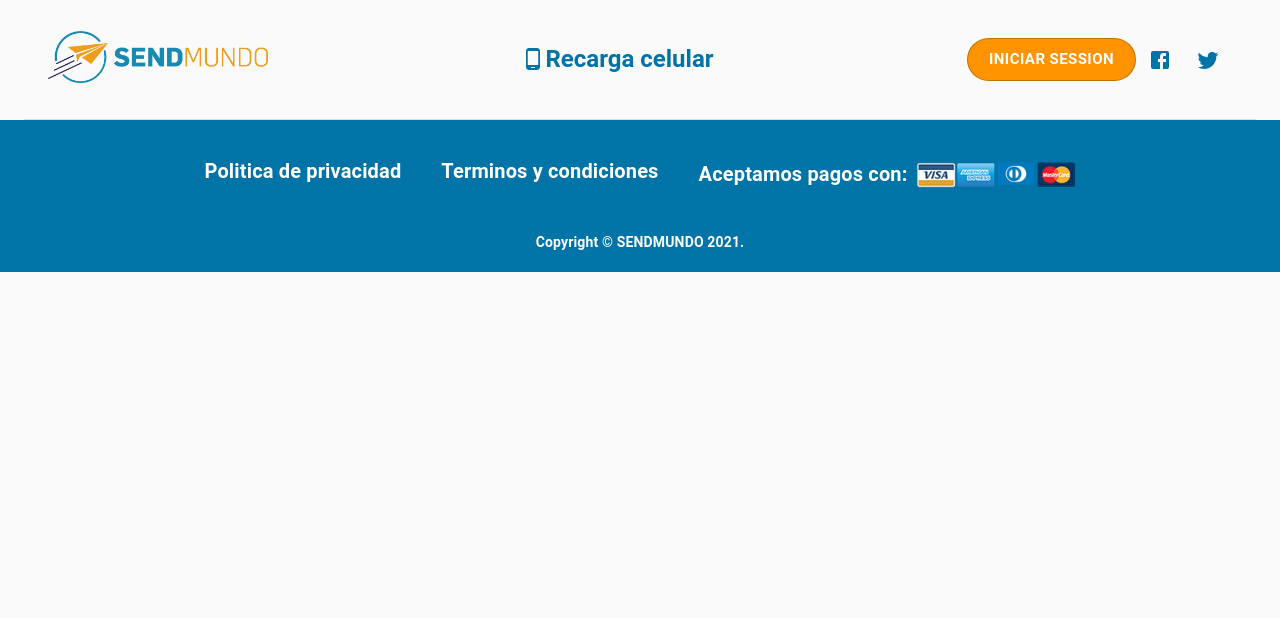
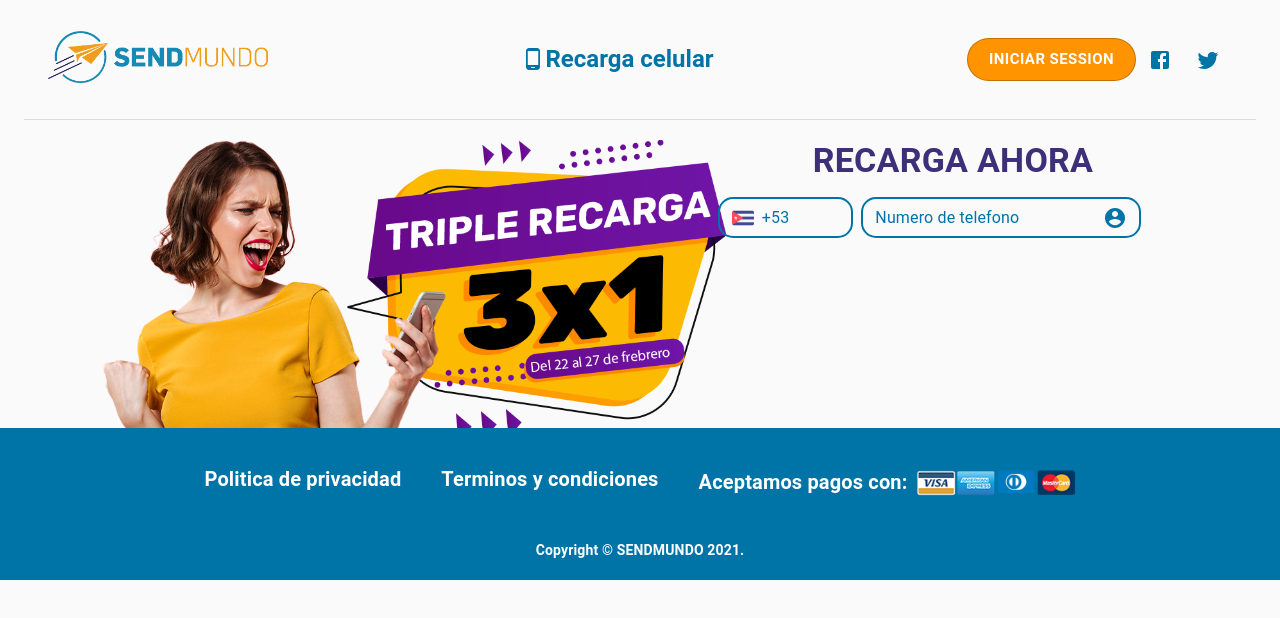
Before and after one commit to afonsecac/sendmundo, a React (Create React App) app: page / in a window 1280 px wide. Shown: the top 618 px of the page. Built offline with nearby package versions, Linux system fonts and the light colour scheme.

Commit message:
master: add charge section + add theme for swith TODO:// Add dark Theme but not important for now

```diff
--- a/src/App.js
+++ b/src/App.js
@@ -1,11 +1,17 @@
 import React from "react";
+import {
+  MuiThemeProvider as ThemeProvider,
+  CssBaseline,
+} from "@material-ui/core";
+import { themeDefault } from "themes/DefaultTheme";
 import UserLayout from "layout/UserLayout";
 
 function App() {
   return (
-    <React.Fragment>
+    <ThemeProvider theme={themeDefault}>
+      <CssBaseline />
       <UserLayout />
-    </React.Fragment>
+    </ThemeProvider>
   );
 }
 
--- a/src/layout/UserLayout.jsx
+++ b/src/layout/UserLayout.jsx
@@ -3,14 +3,16 @@ import CssBaseline from "@material-ui/core/CssBaseline";
 import { Container } from "@material-ui/core";
 import Header from "components/headers/Header";
 import Footer from "components/footer/Footer";
+import ModulesRoutes from "modules/ModulesRoutes";
 
 export default function UserLayout() {
   return (
     <React.Fragment>
-      <CssBaseline />
       <Container maxWidth={false}>
         <Header title="Recarga celular" />
-        <main></main>
+        <main>
+          <ModulesRoutes />
+        </main>
       </Container>
       <Footer />
     </React.Fragment>
--- /dev/null
+++ b/src/modules/ModulesRoutes.jsx
@@ -0,0 +1,13 @@
+import React from "react";
+import { BrowserRouter as Router, Route, Switch } from "react-router-dom";
+import HomeContainer from "modules/home/containers/HomeContainer";
+
+export default function ModulesRoutes() {
+  return (
+    <Router>
+      <Switch>
+        <Route path="/" exact component={HomeContainer} />
+      </Switch>
+    </Router>
+  );
+}
--- /dev/null
+++ b/src/modules/home/components/Promotion.jsx
@@ -0,0 +1,119 @@
+import React, { useState } from "react";
+import { makeStyles } from "@material-ui/core/styles";
+import {
+  Grid,
+  Typography,
+  MenuItem,
+  TextField,
+  InputAdornment,
+} from "@material-ui/core";
+import AccountCircleRoundedIcon from "@material-ui/icons/AccountCircleRounded";
+import CubaFlag from "styles/imgs/flags/cuba.png";
+
+const useStyles = makeStyles((theme) => ({
+  title: {
+    fontWeight: 600,
+    color: "#3d3078",
+  },
+  formControl: {
+    minWidth: 120,
+  },
+  textField: {
+    [`& fieldset`]: {
+      borderRadius: 15,
+      border: "2px solid #0073a7",
+    },
+  },
+  multilineColor: {
+    color: "#0073a7",
+  },
+  inputLabel: {
+    color: "#0073a7",
+    "&.focused": {
+      color: "#0073a7",
+    },
+  },
+}));
+
+const countries = [
+  {
+    label: "Cuba",
+    src: CubaFlag,
+    link: " ",
+    value: "cu",
+    code: "+53",
+  },
+];
+
+export default function Promotion() {
+  const classes = useStyles();
+
+  const [country, setCountry] = useState("cu");
+
+  const handleChange = (event) => {
+    setCountry(event.target.value);
+  };
+
+  const [value, setValue] = useState();
+  const handleChangeValue = (event) => {
+    setValue(event.target.value);
+  };
+
+  return (
+    <>
+      <Grid container direction="column" alignContent="flex-end" spacing={2}>
+        <Grid item>
+          <Typography className={classes.title} variant="h4" align="center">
+            RECARGA AHORA
+          </Typography>
+        </Grid>
+        <Grid item>
+          <Grid container item spacing={1} justify="center">
+            <Grid item xs={12} sm={3}>
+              <TextField
+                name="country"
+                size="small"
+                value="+53"
+                variant="outlined"
+                className={classes.textField}
+                InputProps={{
+                  startAdornment: (
+                    <InputAdornment position="start">
+                      <img src={CubaFlag} alt="Flag" width={22} />
+                    </InputAdornment>
+                  ),
+                  className: classes.multilineColor,
+                }}
+              />
+            </Grid>
+            <Grid item xs={12} sm={7}>
+              <TextField
+                name="phoneNumber"
+                size="small"
+                value={value}
+                label="Numero de telefono"
+                onChange={handleChangeValue}
+                variant="outlined"
+                className={classes.textField}
+                InputLabelProps={{
+                  classes: {
+                    root: classes.inputLabel,
+                    focused: "focused",
+                  },
+                }}
+                InputProps={{
+                  endAdornment: (
+                    <InputAdornment position="end">
+                      <AccountCircleRoundedIcon />
+                    </InputAdornment>
+                  ),
+                  className: classes.multilineColor,
+                }}
+              />
+            </Grid>
+          </Grid>
+        </Grid>
+      </Grid>
+    </>
+  );
+}
--- /dev/null
+++ b/src/modules/home/containers/HomeContainer.jsx
@@ -0,0 +1,31 @@
+import React from "react";
+import { makeStyles } from "@material-ui/styles";
+import { Grid } from "@material-ui/core";
+import Promorion from "modules/home/components/Promotion";
+import BanerPromotion from "styles/imgs/Banner_1.png";
+
+const useStyles = makeStyles((theme) => ({
+  root: {
+    backgroundImage: `url(${BanerPromotion})`,
+    backgroundRepeat: "no-repeat",
+    backgroundSize: "cover",
+    padding: 20,
+  },
+}));
+
+export default function HomeContainer() {
+  const classes = useStyles();
+  return (
+    <React.Fragment>
+      <Grid
+        container
+        direction="column"
+        alignItems="stretch"
+        className={classes.root}
+      >
+        <Promorion />
+        <Grid style={{ height: 170 }} item></Grid>
+      </Grid>
+    </React.Fragment>
+  );
+}
--- /dev/null
+++ b/src/themes/DefaultTheme.jsx
@@ -0,0 +1,15 @@
+import { createMuiTheme } from "@material-ui/core/styles";
+
+export const themeDefault = createMuiTheme({
+  overrides: {
+    MuiInput: {
+      // Name of the styleSheet
+      underline: {
+        "&:hover:not($disabled):before": {
+          border: "#0073a7",
+          height: 1,
+        },
+      },
+    },
+  },
+});
```
Also changed, not shown: src/index.js (+8 -8 lines), src/styles/imgs/flags/cuba.png (added).
